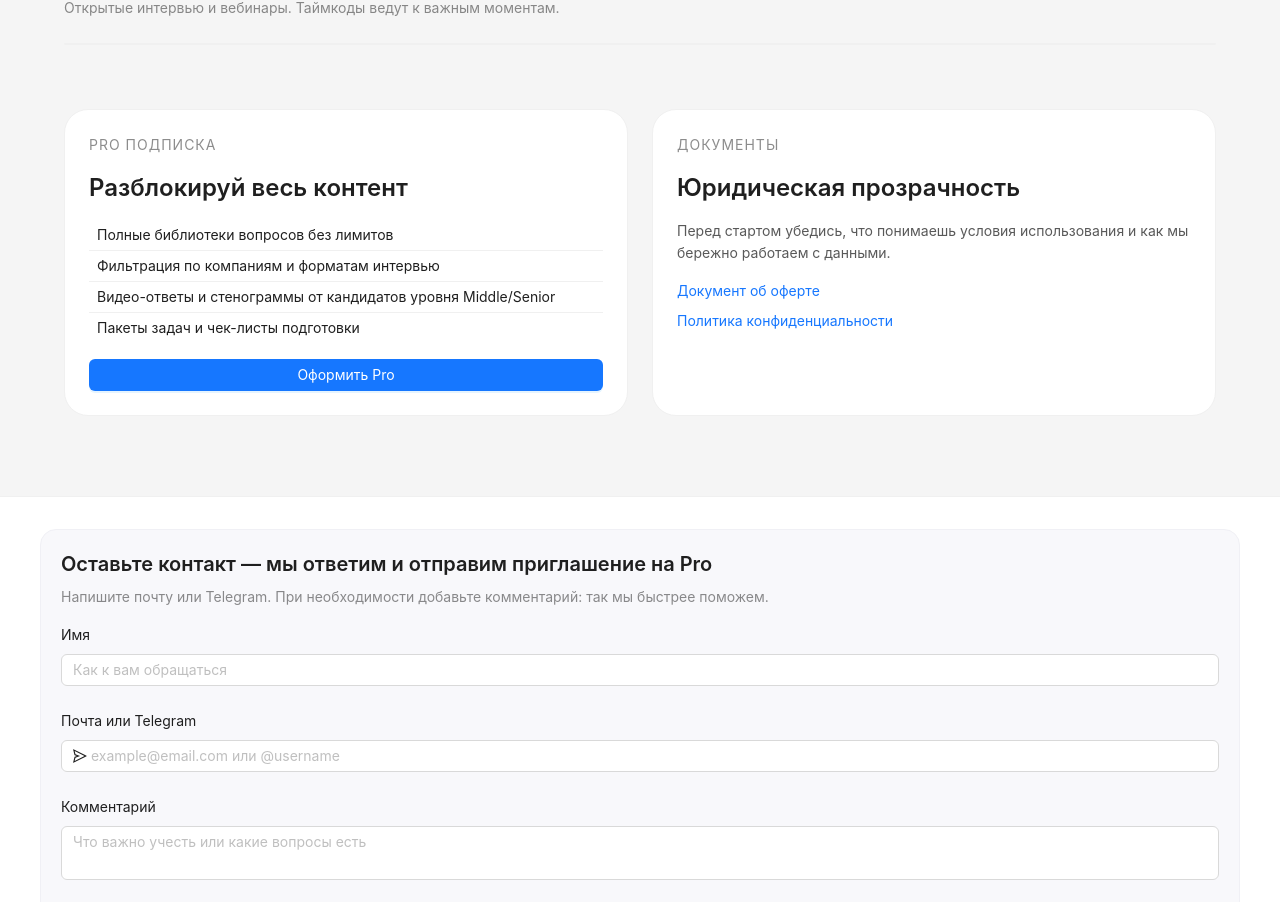
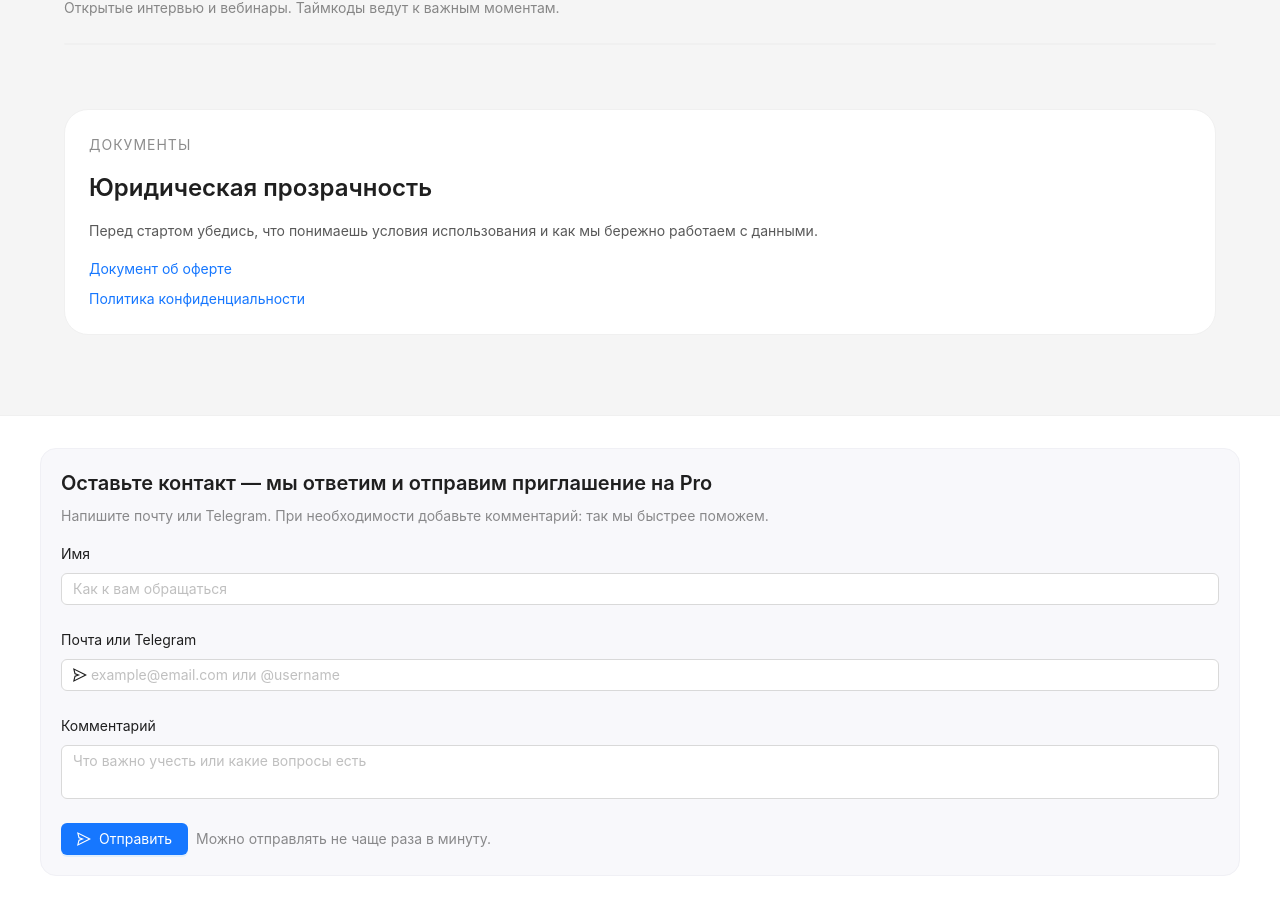
Before and after one commit to Mamniash/easy-offer, a Next.js app: page / in a window 1280 px wide. Shown: the part 3996-4898 px from the top of the page. Built offline with nearby package versions, Linux system fonts and the light colour scheme.

Commit message:
Remove pro subscription card from homepage

```diff
--- a/app/page.tsx
+++ b/app/page.tsx
@@ -165,13 +165,6 @@ export default function HomePage() {
     }
     return mapped;
   }, [bundle.roles]);
-
-  const proPerks = [
-    'Полные библиотеки вопросов без лимитов',
-    'Фильтрация по компаниям и форматам интервью',
-    'Видео-ответы и стенограммы от кандидатов уровня Middle/Senior',
-    'Пакеты задач и чек-листы подготовки',
-  ];
 
   return (
     <div style={{ background: '#f5f5f5' }}>
@@ -403,31 +396,7 @@ export default function HomePage() {
 
         <div style={{ maxWidth: 1200, margin: '0 auto', padding: '0 24px 80px' }}>
           <Row gutter={[24, 24]}>
-            <Col xs={24} lg={12}>
-              <Card style={{ borderRadius: 24, height: '100%' }} bodyStyle={{ display: 'flex', flexDirection: 'column', gap: 16 }}>
-                <Text type="secondary" style={{ textTransform: 'uppercase', letterSpacing: 1 }}>
-                  Pro подписка
-                </Text>
-                <Title level={3} style={{ margin: 0 }}>
-                  Разблокируй весь контент
-                </Title>
-                <List
-                  dataSource={proPerks}
-                  renderItem={(perk) => (
-                    <List.Item style={{ padding: '4px 0' }}>
-                      <Space>
-                        <span style={{ width: 8, height: 8, background: '#6366f1', borderRadius: '50%' }} />
-                        <Text>{perk}</Text>
-                      </Space>
-                    </List.Item>
-                  )}
-                />
-                <Button type="primary" href="/pro">
-                  Оформить Pro
-                </Button>
-              </Card>
-            </Col>
-            <Col xs={24} lg={12}>
+            <Col xs={24}>
               <Card style={{ borderRadius: 24, height: '100%' }} bodyStyle={{ display: 'flex', flexDirection: 'column', gap: 16 }}>
                 <Text type="secondary" style={{ textTransform: 'uppercase', letterSpacing: 1 }}>
                   Документы
```
